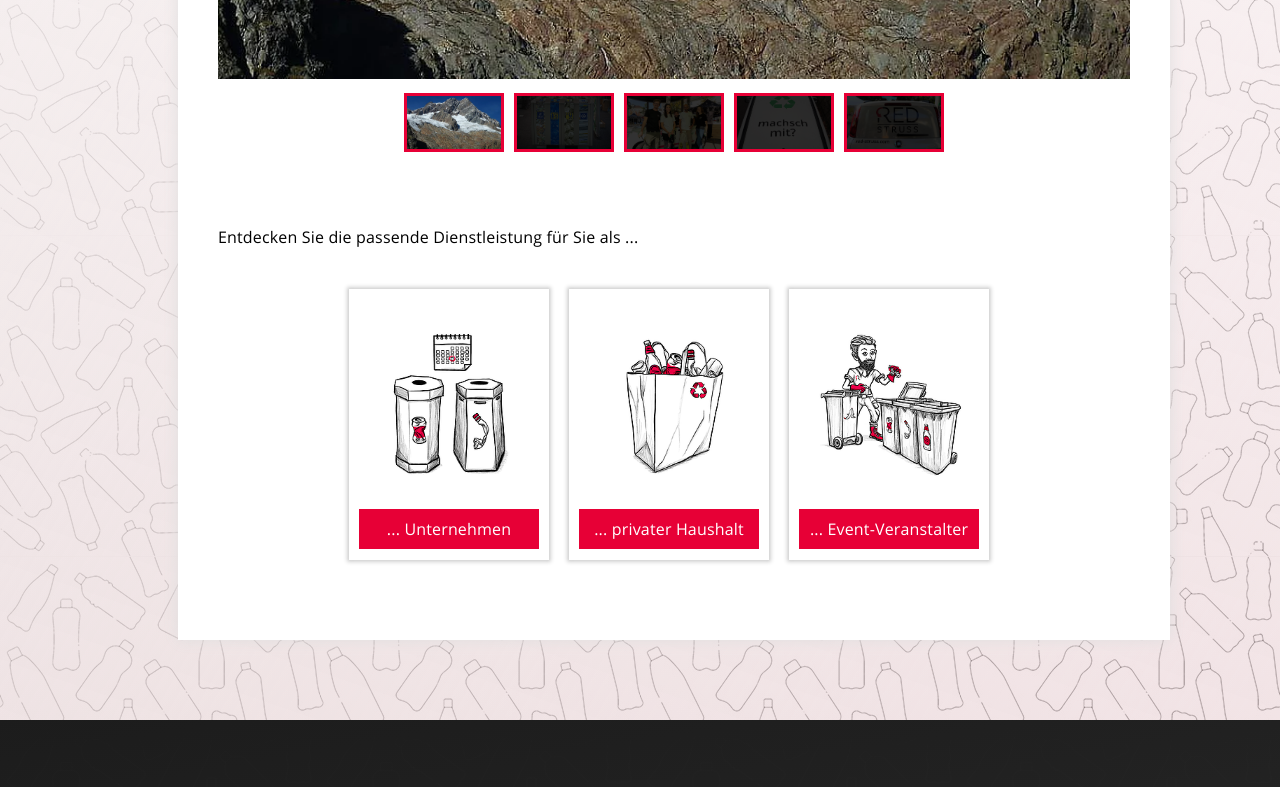
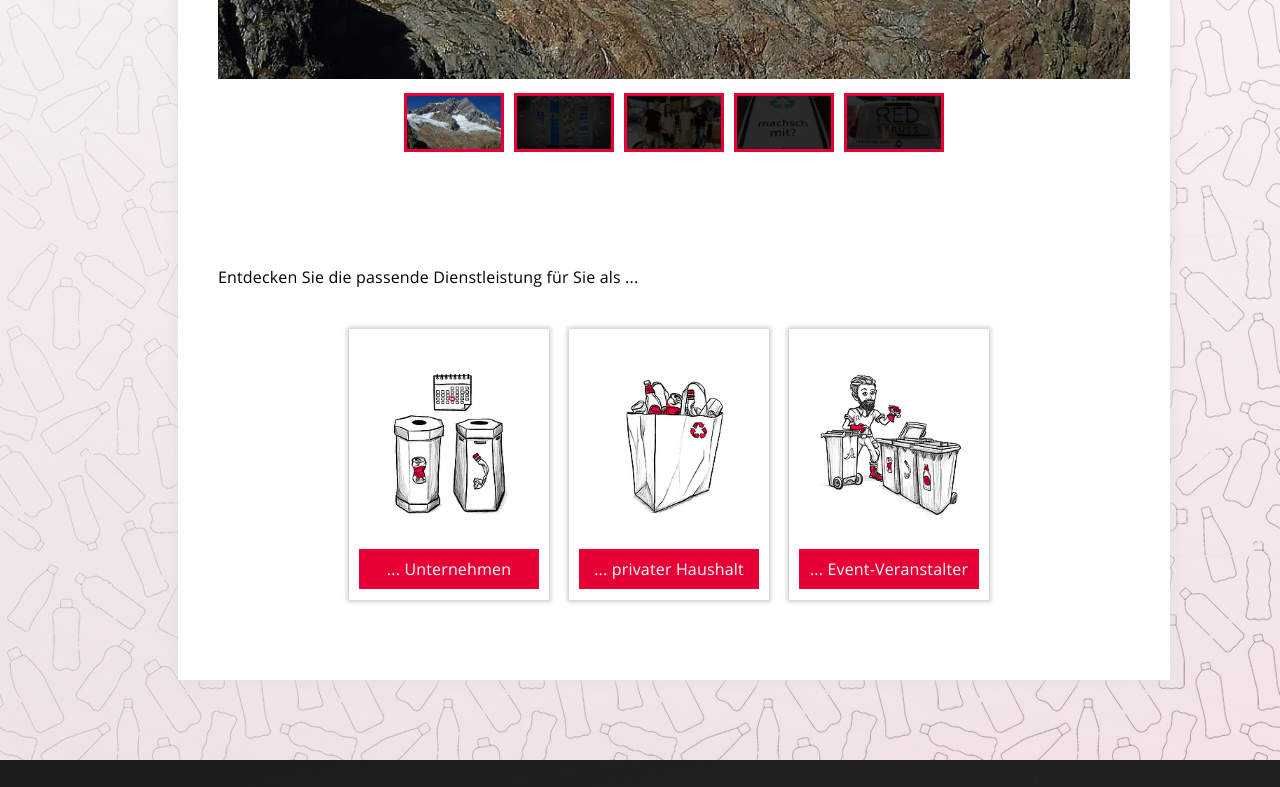
Before and after one commit to weeebr/red-struss, a React (Create React App) app: page / in a window 1280 px wide. Shown: the part 727-1514 px from the top of the page. Built offline with nearby package versions, Linux system fonts and the light colour scheme.

Commit message:
major improvements for mobile styles

```diff
--- a/public/index.html
+++ b/public/index.html
@@ -4,7 +4,7 @@
     <meta charset="utf-8" />
     <link rel="icon" href="%PUBLIC_URL%/favicon.ico" />
     <meta name="viewport" content="width=device-width, initial-scale=1" />
-    <meta name="theme-color" content="#e70036" />
+    <meta name="theme-color" content="#000" />
     <meta
       name="description"
       content="Recycling- & Eventdienstleistungen Struss"
--- a/src/GlobalStyle.js
+++ b/src/GlobalStyle.js
@@ -45,10 +45,6 @@ const GlobalStyle = createGlobalStyle`
     font-family: OpenSans;
     line-height: 1.5;
     letter-spacing: 0.01038em;
-
-    ${breakpoint(device.phone)} {
-      font-size: 14px;
-    }
   }
 
   body,
@@ -146,7 +142,7 @@ const GlobalStyle = createGlobalStyle`
       }
 
       ${breakpoint(device.phone)} {
-        margin: 0 3% 80px 3%;
+        margin: 0 4% 80px 4%;
       }
 
       & > .content {
@@ -163,6 +159,8 @@ const GlobalStyle = createGlobalStyle`
         ${breakpoint(device.phone)} {
           padding: 4%;
           width: 100%;
+          background: transparent;
+    box-shadow: none;
         }
       }
     }
--- a/src/page-components/Footer.js
+++ b/src/page-components/Footer.js
@@ -185,7 +185,7 @@ const Card = styled.div`
   transition: all 0.3s ease;
 
   ${breakpoint(device.phone)} {
-    max-width: 100%;
+    max-width: 92%;
     margin: 20px 0 0 0;
     padding-bottom: 6%;
   }
--- a/src/page-components/Header.js
+++ b/src/page-components/Header.js
@@ -31,7 +31,7 @@ const StyledHeader = styled.header`
   }
 
   ${breakpoint(device.phone)} {
-    margin: 8px 3% -10px 3%;
+    margin: 8px 4% -10px 4%;
     padding: 20px 0;
   }
 
--- a/src/pages/Home.js
+++ b/src/pages/Home.js
@@ -16,8 +16,9 @@ import { breakpoint, device } from "./../theme/index";
 import { Hidden } from "@material-ui/core";
 
 const StyledHome = styled.div`
-  & > p {
-    margin-bottom: 40px;
+  & > p:not(.slider-text) {
+    padding: 40px 0;
+    margin: 0;
   }
 
   .slick-slider {
@@ -120,15 +121,16 @@ const StyledAngebot = styled.a`
   width: 200px;
   margin-left: 10px;
   margin-right: 10px;
+  background: white;
 
   ${breakpoint(device.phone)} {
     margin-right: 0;
-    width: 100%;
+    width: 70%;
     display: flex;
     flex-direction: column;
     align-items: center;
     margin-top: 20px;
-    margin-bottom: 0;
+    margin-bottom: 15%;
   }
 
   &:focus,
--- a/src/pages/UnserTeam/UnserTeam.js
+++ b/src/pages/UnserTeam/UnserTeam.js
@@ -18,7 +18,8 @@ const SliderWrapper = styled.div`
         margin-bottom: 10px;
 
         ${breakpoint(device.phone)} {
-          margin-bottom: 49px;
+          padding-bottom: 13%;
+          margin: 0;
         }
       }
 
@@ -85,7 +86,11 @@ const SliderWrapper = styled.div`
 
     .slick-prev,
     .slick-next {
-      top: calc(50% + 2px);
+      top: calc(50% - 1px);
+
+      ${breakpoint(device.phone)} {
+        top: calc(50% - 4px);
+      }
 
       &::before {
         color: black;
```
